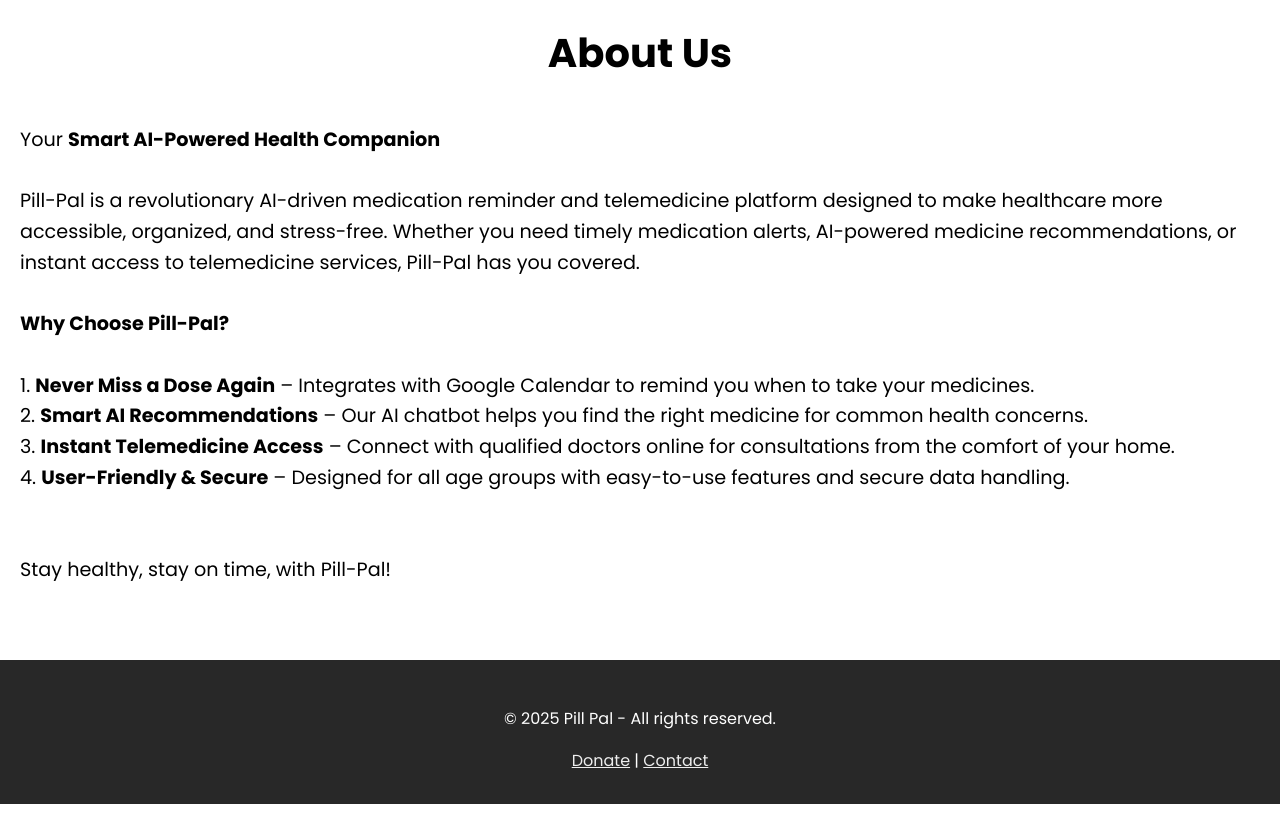
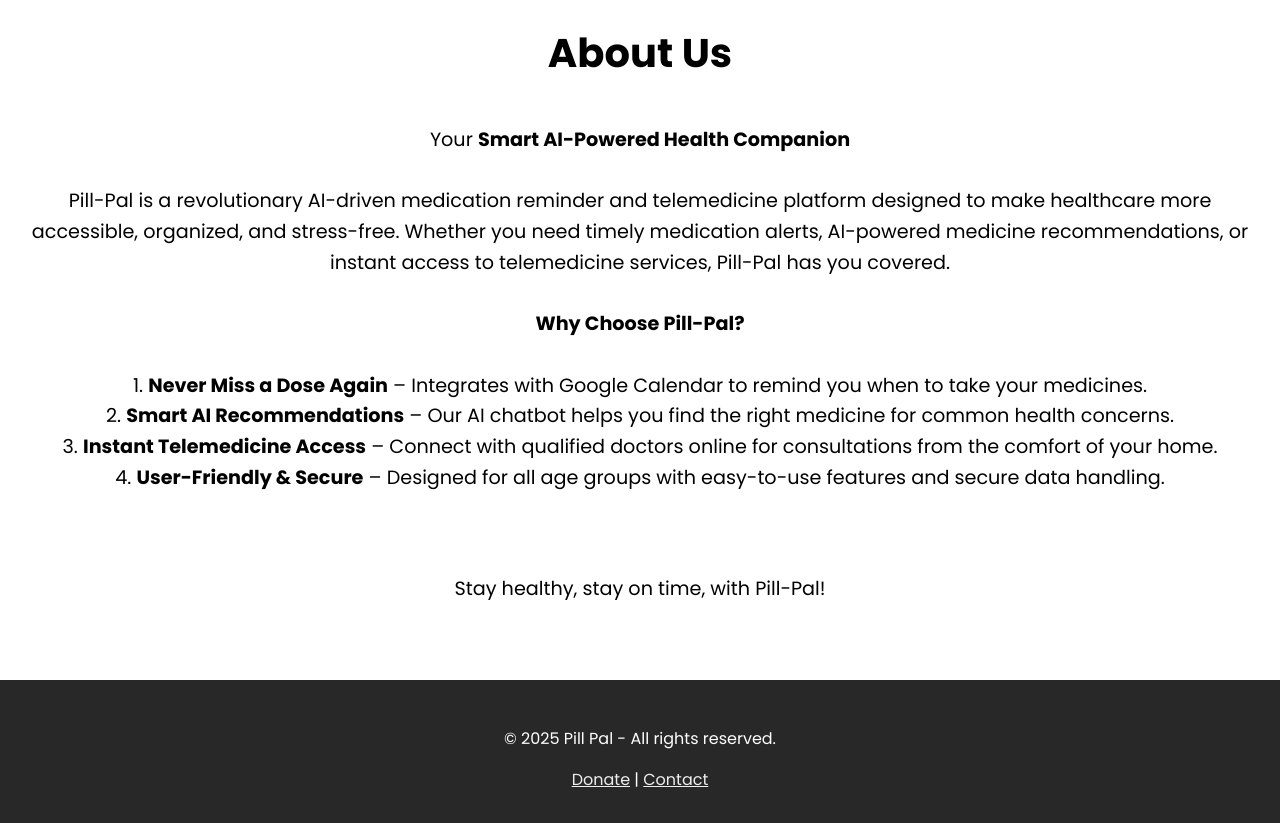
Before and after one commit to sarvan-2187/Pill-Pal, a plain HTML site: page index.html in a window 1280 px wide. Shown: the part 3320-4143 px from the top of the page. Drawn offline with Linux system fonts and the light colour scheme; a script that the page names is missing.

Commit message:
Update index.html

```diff
--- a/index.html
+++ b/index.html
@@ -487,7 +487,7 @@
 
     <section id="about" class="section">
         <h2>About Us</h2>
-        <p style="text-align: left;">
+        <p style="text-align: center;">
             Your <b>Smart AI-Powered Health Companion</b>
             <br><br>
             Pill-Pal is a revolutionary AI-driven medication reminder and telemedicine platform designed to make healthcare more accessible, organized, and stress-free. Whether you need timely medication alerts, AI-powered medicine recommendations, or instant access to telemedicine services, Pill-Pal has you covered.
@@ -498,7 +498,7 @@
             2. <b>Smart AI Recommendations</b> – Our AI chatbot helps you find the right medicine for common health concerns.<br>
             3. <b>Instant Telemedicine Access</b> – Connect with qualified doctors online for consultations from the comfort of your home.<br>
             4. <b>User-Friendly & Secure</b> – Designed for all age groups with easy-to-use features and secure data handling.<br>
-            <br><br>
+            <br><br></p><p style="text-align: center;">
             Stay healthy, stay on time, with Pill-Pal!</p>
         <br>
     </section>
```
